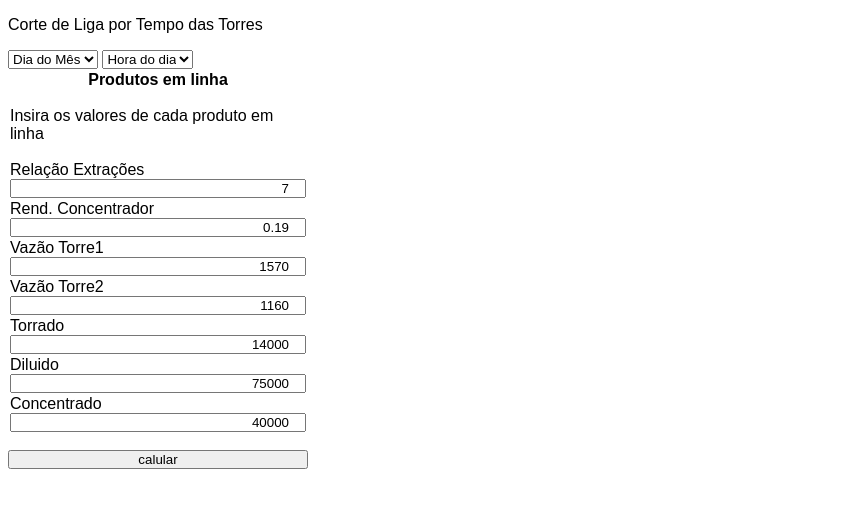
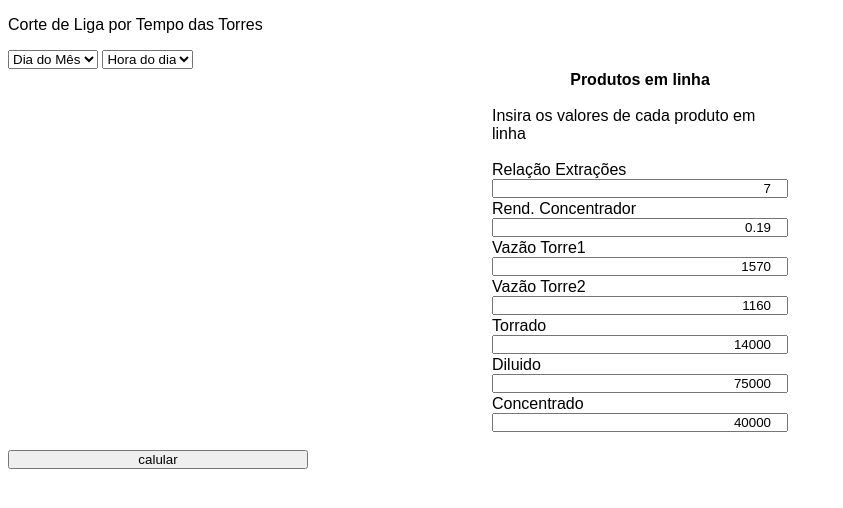
Before and after one commit to DdiegoSantos/corteLiga, a plain HTML site: page index.html in a window 1280 px wide. Shown: the whole page, without its empty margins (0-843 px from the left). Drawn offline with Linux system fonts and the light colour scheme.

Commit message:
Update style.css

```diff
--- a/style.css
+++ b/style.css
@@ -15,7 +15,8 @@ text-align: right;
 width: 100%;}
 
 table{
-width: 300px;}
+width: 300px;
+margin:auto;}
 
 button{
 width: 300px;}
```
